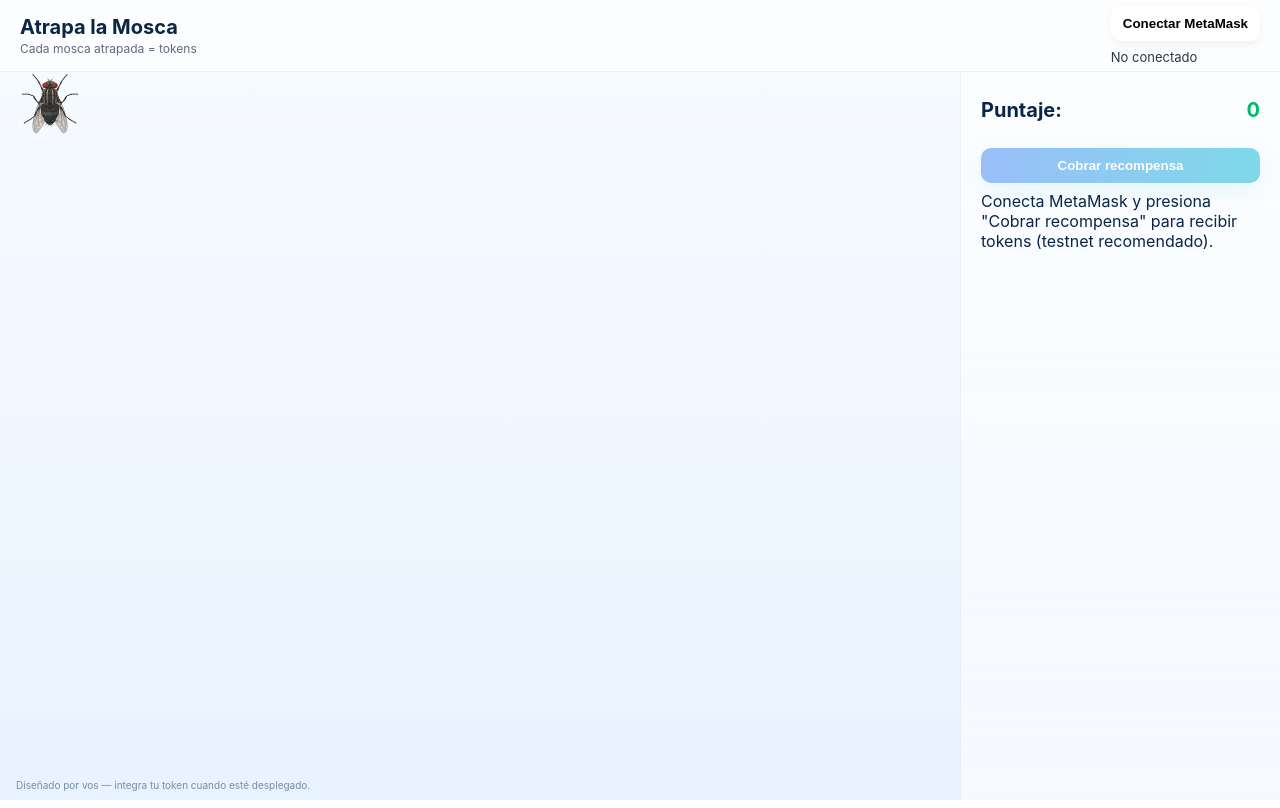
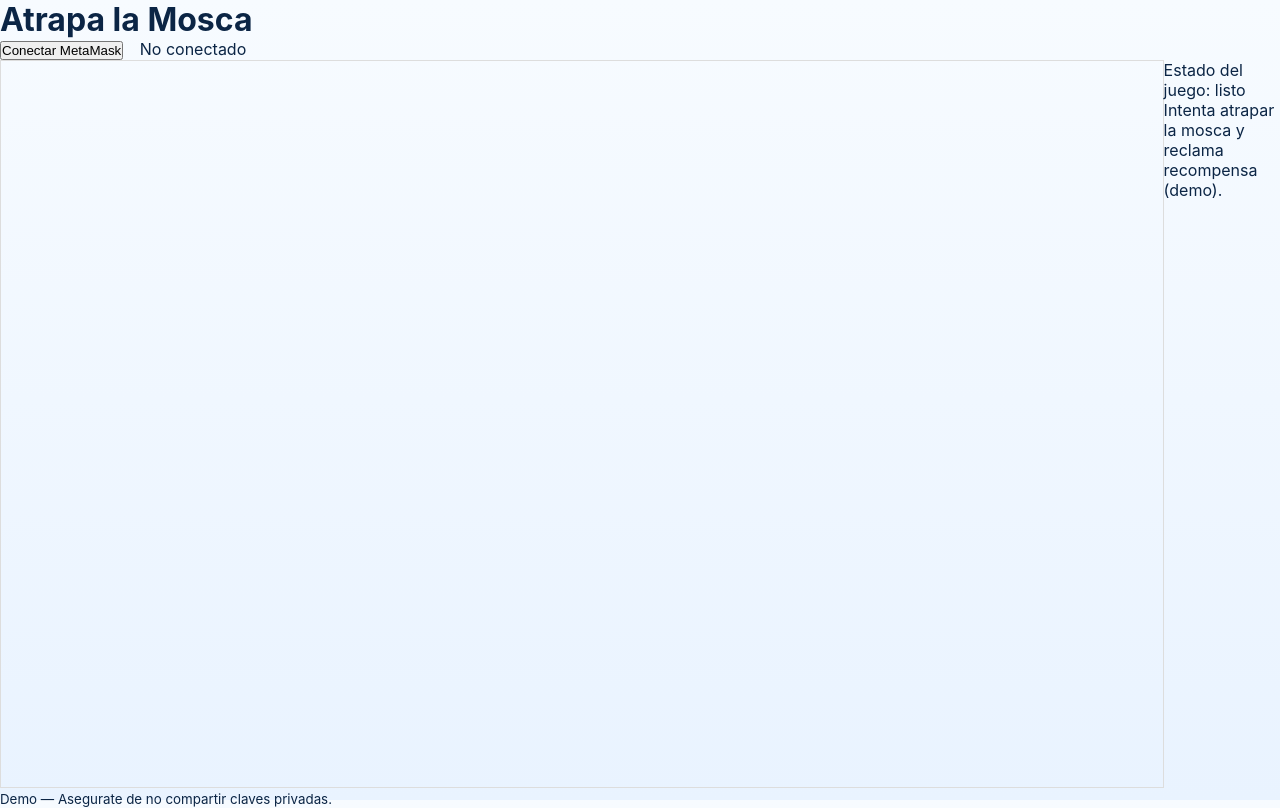
Before and after one commit to bitacora-1/AtrapaLaMosca, a plain HTML site: page index.html in a window 1280 px wide. Drawn offline with nearby package versions, Linux system fonts and the light colour scheme.

Commit message:
Update index.html

```diff
--- a/index.html
+++ b/index.html
@@ -1,47 +1,41 @@
-<!DOCTYPE html>
+<!doctype html>
 <html lang="es">
 <head>
-  <meta charset="UTF-8" />
-  <meta name="viewport" content="width=device-width, initial-scale=1.0"/>
+  <meta charset="utf-8" />
+  <meta name="viewport" content="width=device-width,initial-scale=1" />
   <title>Atrapa la Mosca — Recompensas</title>
+
+  <!-- OJO: si tenés una meta Content-Security-Policy que restringe eval/inline, comentalo en desarrollo.
+       Ejemplo problemático: <meta http-equiv="Content-Security-Policy" content="script-src 'self' 'unsafe-eval' ...">
+       Mejor no usar 'unsafe-eval' en producción. -->
   <link rel="stylesheet" href="style.css" />
+
+  <!-- Opcional: carga de iconos/images local en carpeta 'imagenes' -->
 </head>
 <body>
-  <header class="topbar">
-    <div class="left">
-      <h1>Atrapa la Mosca</h1>
-      <p class="subtitle">Cada mosca atrapada = tokens</p>
-    </div>
-    <div class="right">
-      <button id="connectButton" class="btn">Conectar MetaMask</button>
-      <div id="account" class="account">No conectado</div>
+  <header>
+    <h1>Atrapa la Mosca</h1>
+    <div id="wallet-section">
+      <button id="connectBtn">Conectar MetaMask</button>
+      <span id="account" style="margin-left:12px;">No conectado</span>
     </div>
   </header>
 
   <main>
-    <section class="game-area" id="gameArea">
-      <img id="mosca" class="mosca" src="imagenes/mosca.png" alt="Mosca" />
+    <!-- Zona del juego -->
+    <canvas id="gameCanvas" width="800" height="500" style="border:1px solid #ddd"></canvas>
+
+    <section id="game-info">
+      <p id="status">Estado del juego: listo</p>
+      <p>Intenta atrapar la mosca y reclama recompensa (demo).</p>
     </section>
-
-    <aside class="hud">
-      <div class="score-row">
-        <div>Puntaje:</div>
-        <div id="puntaje" class="puntaje">0</div>
-      </div>
-
-      <div class="controls">
-        <button id="claimButton" class="btn primary" disabled>Cobrar recompensa</button>
-        <div class="hint">Conecta MetaMask y presiona "Cobrar recompensa" para recibir tokens (testnet recomendado).</div>
-      </div>
-
-      <div id="status" class="status"></div>
-    </aside>
   </main>
 
-  <footer class="footer">
-    <small>Diseñado por vos — integra tu token cuando esté desplegado.</small>
+  <footer>
+    <small>Demo — Asegurate de no compartir claves privadas.</small>
   </footer>
 
-<script src="https://cdn.jsdelivr.net/npm/ethers/dist/ethers.min.js"></script>
+  <!-- Carga del script al final para evitar problemas con elementos no cargados -->
+  <script src="script.js"></script>
 </body>
 </html>
```
